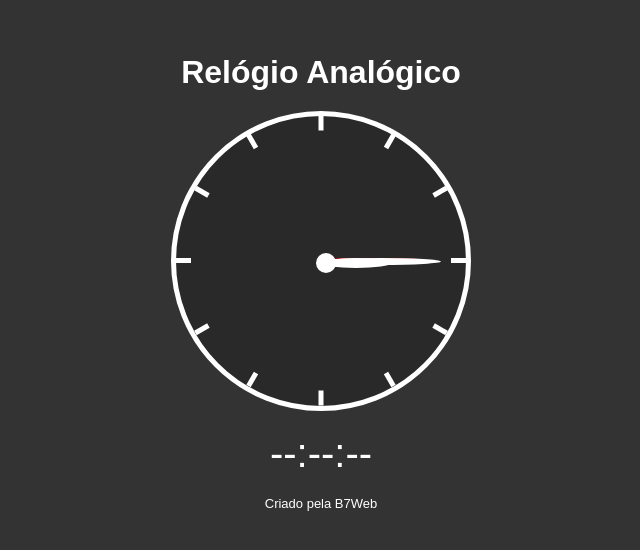
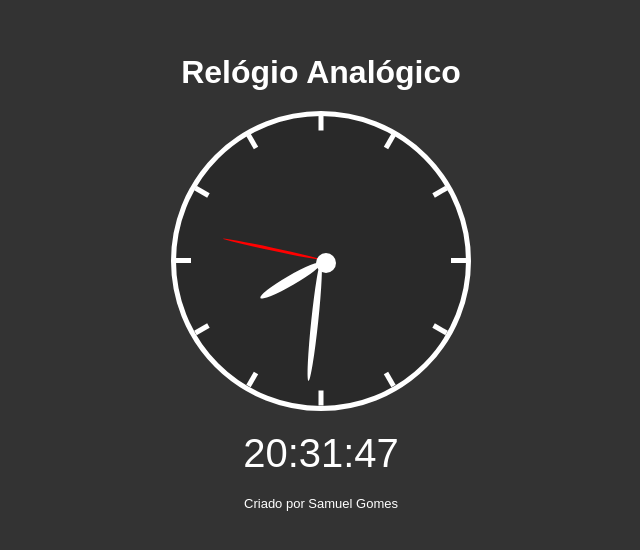
Before and after one commit to SamuelGomes23/Projetos, a plain HTML site: page 7 dias & 7 projetos/Dia 02 - Relógio analógico/index.html in a window 1280 px wide. Shown: the part 118-668 px from the top of the page, without its empty margins (319-959 px from the left). Drawn offline with Linux system fonts and the light colour scheme.

Commit message:
Lógica criada

```diff
--- a/7 dias & 7 projetos/Dia 02 - Relógio analógico/index.html
+++ b/7 dias & 7 projetos/Dia 02 - Relógio analógico/index.html
@@ -34,7 +34,7 @@
     </div>
     <div class="digital">--:--:--</div>
 
-    <footer>Criado pela B7Web</footer>
+    <footer>Criado por Samuel Gomes</footer>
 
     <script src="script.js"></script>
 </body>
--- a/7 dias & 7 projetos/Dia 02 - Relógio analógico/script.js
+++ b/7 dias & 7 projetos/Dia 02 - Relógio analógico/script.js
@@ -0,0 +1,32 @@
+let digitalElement = document.querySelector('.digital');
+let sElement = document.querySelector('.p_s');
+let mElement = document.querySelector('.p_m');
+let hElement = document.querySelector('.p_h');
+// 1- Selecionei os elementos
+
+function updateClock(){
+    let now = new Date();
+    let hour = now.getHours();
+    let minute = now.getMinutes();
+    let second = now.getSeconds();
+
+    digitalElement.innerHTML = `${fixZero(hour)}:${fixZero(minute)}:${fixZero(second)}`;
+    // 3- O fixZero serve para adicionar um zero quando a contagem passar de 59 segundos
+
+    let sDeg = ((360 / 60) * second) - 90;
+    let mDeg = ((360 / 60) * minute) - 90;
+    let hDeg = ((360 / 12) * hour) - 90;
+    // 4 - Fiz os cálculos necessário alinhar os ponteiros nos lugares certos
+
+    sElement.style.transform = `rotate(${sDeg}deg)`;
+    mElement.style.transform = `rotate(${mDeg}deg)`;
+    hElement.style.transform = `rotate(${hDeg}deg)`;
+
+}
+
+function fixZero(time){
+    return time < 10 ? `0${time}` : time;
+}
+
+setInterval(updateClock, 1000); /* 2- configurei um timer para que a cada 1 segundo ocorra atualização */
+updateClock();
```
